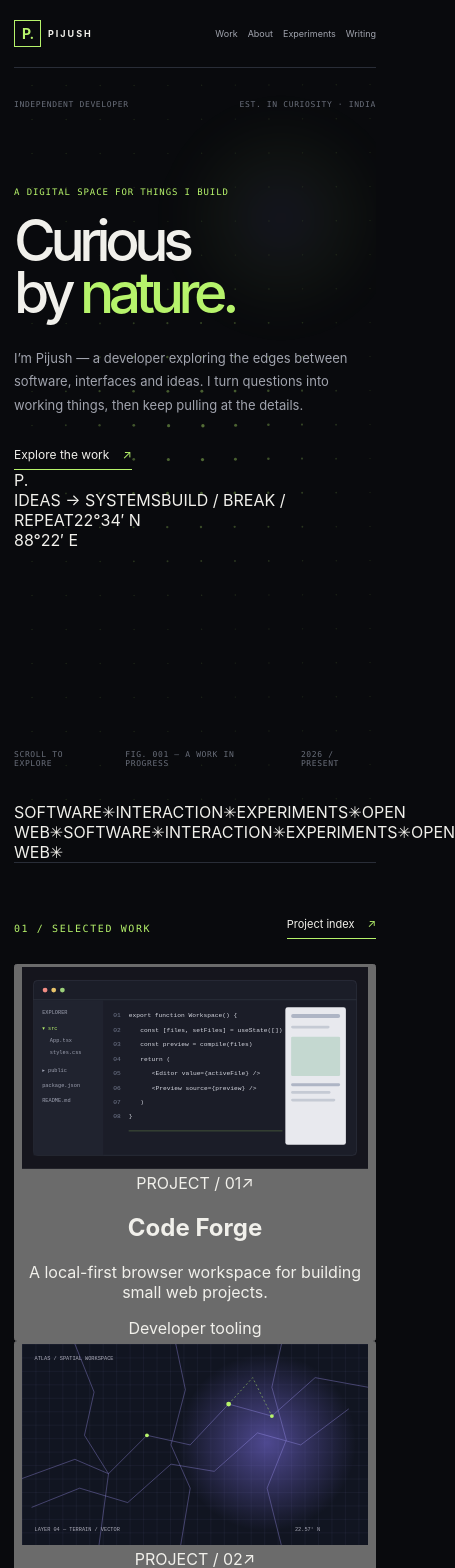
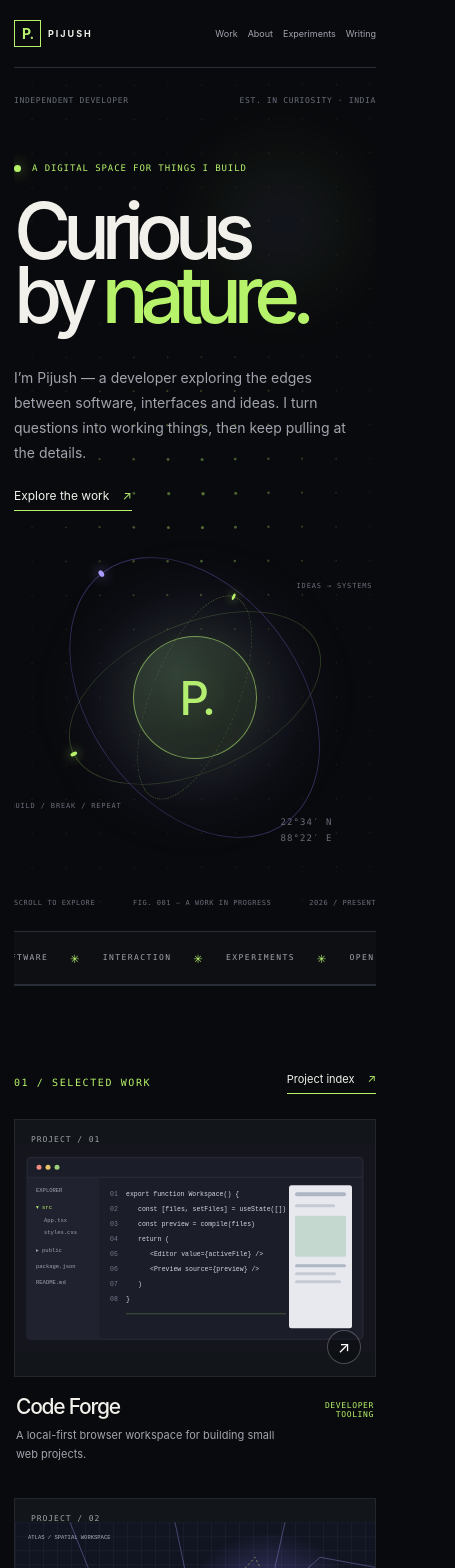
Before and after one commit to TEJAS-MK2/Vault, a React (Vite) app: page / in a window 390 px wide. Shown: the top 1568 px of the page, 455 px wide, since content can reach past the window. Built offline with nearby package versions, Linux system fonts and the light colour scheme.

Commit message:
feat: add bespoke hero, project gallery and motion art direction

```diff
--- a/src/styles.css
+++ b/src/styles.css
@@ -127,3 +127,95 @@ main { min-height: 65vh; }
 @media (prefers-reduced-motion: reduce) {
   *, *::before, *::after { scroll-behavior: auto !important; animation-duration: .01ms !important; animation-iteration-count: 1 !important; transition-duration: .01ms !important; }
 }
+
+
+/* Phase 4 — signature portfolio composition */
+.home-hero { min-height: min(790px, calc(100svh - 82px)); padding: 34px 0 26px; }
+.hero-main { display: grid; grid-template-columns: minmax(0, 1.1fr) minmax(300px, .9fr); align-items: center; gap: 20px; flex: 1; }
+.hero-copy { position: relative; z-index: 2; padding: 45px 0 25px; }
+.hero-kicker { display: flex; align-items: center; gap: 11px; margin: 0 0 26px; }
+.status-dot { width: 7px; height: 7px; border-radius: 50%; background: var(--signal); box-shadow: 0 0 14px rgba(182,243,107,.7); }
+.home-hero h1 { font-size: clamp(76px, 10.5vw, 154px); line-height: .82; letter-spacing: -.105em; }
+.home-hero h1 em { color: var(--signal); font-style: normal; }
+.hero-bottom { max-width: 630px; align-items: flex-start; margin-top: 38px; }
+.hero-bottom p { max-width: 390px; font-size: 14px; }
+.hero-object { position: relative; width: min(100%, 530px); aspect-ratio: 1; justify-self: end; display: grid; place-items: center; isolation: isolate; }
+.hero-object::before { content: ''; position: absolute; inset: 13%; border-radius: 50%; background: radial-gradient(circle, rgba(182,243,107,.12), rgba(139,124,255,.09) 42%, transparent 70%); filter: blur(24px); }
+.hero-core { width: 34%; aspect-ratio: 1; display: grid; place-items: center; border: 1px solid rgba(182,243,107,.6); border-radius: 50%; background: radial-gradient(circle at 35% 30%, #26342a, #101510 72%); box-shadow: 0 0 70px rgba(182,243,107,.12), inset 0 0 35px rgba(182,243,107,.08); }
+.hero-core span { color: var(--signal); font-size: clamp(46px, 6vw, 82px); font-weight: 500; letter-spacing: -.12em; }
+.orbit { position: absolute; border: 1px solid rgba(182,243,107,.2); border-radius: 50%; }
+.orbit-one { inset: 13%; transform: rotate(-24deg) scaleY(.55); }
+.orbit-two { inset: 7%; transform: rotate(54deg) scaleY(.68); border-color: rgba(139,124,255,.32); }
+.orbit-three { inset: 20%; transform: rotate(112deg) scaleY(.4); border-style: dashed; border-color: rgba(182,243,107,.34); }
+.orbit-one::after, .orbit-two::after, .orbit-three::after { content: ''; position: absolute; top: 50%; left: -4px; width: 7px; height: 7px; border-radius: 50%; background: var(--signal); box-shadow: 0 0 15px var(--signal); }
+.orbit-two::after { background: #a99dff; box-shadow: 0 0 15px #a99dff; }
+.orbit-label, .orbit-coordinate { position: absolute; color: var(--text-dim); font: 9px var(--mono); letter-spacing: .12em; }
+.orbit-label-a { top: 18%; right: 1%; }
+.orbit-label-b { bottom: 19%; left: -1%; }
+.orbit-coordinate { right: 12%; bottom: 9%; line-height: 1.8; text-align: right; }
+.hero-coordinate { padding-top: 30px; }
+.ticker { overflow: hidden; border-top: 1px solid var(--line); border-bottom: 1px solid var(--line); background: #0d0f12; }
+.ticker-track { display: flex; align-items: center; justify-content: space-around; gap: 38px; width: max-content; min-width: 100%; padding: 17px 0; color: var(--text-muted); font: 10px var(--mono); letter-spacing: .18em; animation: ticker-drift 42s linear infinite; }
+.ticker-track i { color: var(--signal); font-style: normal; font-size: 15px; }
+@keyframes ticker-drift { to { transform: translateX(-12%); } }
+.selected-work { padding-top: 86px; }
+.featured-grid { display: grid; grid-template-columns: repeat(2, minmax(0, 1fr)); gap: 52px 22px; }
+.featured-project { display: block; min-width: 0; padding: 0; border: 0; background: transparent; color: inherit; text-align: left; cursor: pointer; }
+.featured-art { position: relative; overflow: hidden; background: #12161a; border: 1px solid rgba(255,255,255,.07); aspect-ratio: 1.52; }
+.project-visual { display: block; width: 100%; height: 100%; object-fit: cover; transition: transform .7s cubic-bezier(.2,.7,.2,1), filter .5s ease; }
+.featured-project:hover .project-visual { transform: scale(1.035); filter: saturate(1.13); }
+.art-index { position: absolute; left: 16px; top: 15px; color: rgba(255,255,255,.6); font: 8px var(--mono); letter-spacing: .12em; }
+.art-arrow { position: absolute; right: 14px; bottom: 12px; display: grid; width: 34px; height: 34px; place-items: center; border: 1px solid rgba(255,255,255,.25); border-radius: 50%; color: white; background: rgba(0,0,0,.24); transition: color .2s, background .2s, transform .2s; }
+.featured-project:hover .art-arrow { color: var(--bg); background: var(--signal); transform: rotate(45deg); }
+.featured-meta { display: flex; justify-content: space-between; align-items: flex-start; gap: 20px; padding: 17px 2px 0; }
+.featured-meta h2 { margin: 0; font-size: clamp(21px, 2.4vw, 30px); font-weight: 500; letter-spacing: -.06em; }
+.featured-meta p { max-width: 340px; margin: 7px 0 0; color: var(--text-muted); font-size: 11px; line-height: 1.7; }
+.featured-meta > span { padding-top: 7px; color: var(--signal); font: 8px var(--mono); letter-spacing: .08em; text-align: right; text-transform: uppercase; }
+.manifesto { padding-top: 88px; }
+.manifesto-content { display: grid; grid-template-columns: 1.3fr .7fr; align-items: end; gap: 60px; margin-top: 40px; }
+.manifesto h2, .home-bottom h2 { margin: 0; font-size: clamp(46px, 7.4vw, 100px); font-weight: 500; line-height: .95; letter-spacing: -.085em; }
+.manifesto h2 em, .home-bottom h2 em { color: var(--signal); font-style: normal; }
+.manifesto-note { max-width: 370px; padding-bottom: 8px; }
+.note-mark { color: var(--signal); font-size: 23px; }
+.manifesto-note p, .home-bottom-action p { color: var(--text-muted); font-size: 13px; line-height: 1.9; }
+.manifesto-note .text-link { margin-top: 15px; }
+.home-bottom { display: grid; grid-template-columns: 1fr .65fr; align-items: end; gap: 50px; padding-bottom: 105px; }
+.home-bottom h2 { margin-top: 28px; }
+.home-bottom-action { max-width: 360px; }
+.home-bottom-action p { margin: 0 0 24px; }
+.detail-art { height: clamp(220px, 42vw, 480px); margin-top: 55px; overflow: hidden; border: 1px solid var(--line); background: var(--bg-raised); }
+.detail-art .project-visual { object-fit: cover; }
+@media (max-width: 760px) {
+  .home-hero { min-height: auto; padding: 28px 0 24px; }
+  .hero-main { grid-template-columns: 1fr; gap: 0; }
+  .hero-copy { padding: 72px 0 10px; }
+  .home-hero h1 { font-size: clamp(78px, 15vw, 112px); }
+  .hero-object { width: min(82%, 410px); justify-self: center; margin: -4px auto 0; }
+  .hero-bottom { flex-direction: row; align-items: flex-end; }
+  .hero-bottom p { max-width: 340px; }
+  .hero-coordinate { padding-top: 20px; }
+  .featured-grid { gap: 38px 15px; }
+  .featured-meta { flex-direction: column; gap: 8px; }
+  .featured-meta > span { text-align: left; padding-top: 0; }
+  .manifesto-content, .home-bottom { grid-template-columns: 1fr; gap: 35px; }
+  .manifesto-note, .home-bottom-action { margin-left: auto; }
+}
+@media (max-width: 480px) {
+  .hero-index { font-size: 8px; }
+  .hero-copy { padding-top: 58px; }
+  .hero-bottom { flex-direction: column; align-items: flex-start; gap: 22px; }
+  .hero-object { width: 100%; }
+  .orbit-label { font-size: 7px; }
+  .hero-coordinate { gap: 8px; font-size: 7px; }
+  .ticker-track { gap: 22px; font-size: 8px; }
+  .featured-grid { grid-template-columns: 1fr; gap: 34px; }
+  .featured-art { aspect-ratio: 1.4; }
+  .featured-meta { flex-direction: row; }
+  .featured-meta > span { text-align: right; padding-top: 7px; }
+  .manifesto h2, .home-bottom h2 { font-size: clamp(45px, 12vw, 66px); }
+  .home-bottom { padding-bottom: 75px; }
+}
+@media (prefers-reduced-motion: reduce) {
+  .ticker-track { animation: none; }
+  .featured-project:hover .project-visual { transform: none; }
+}
```
